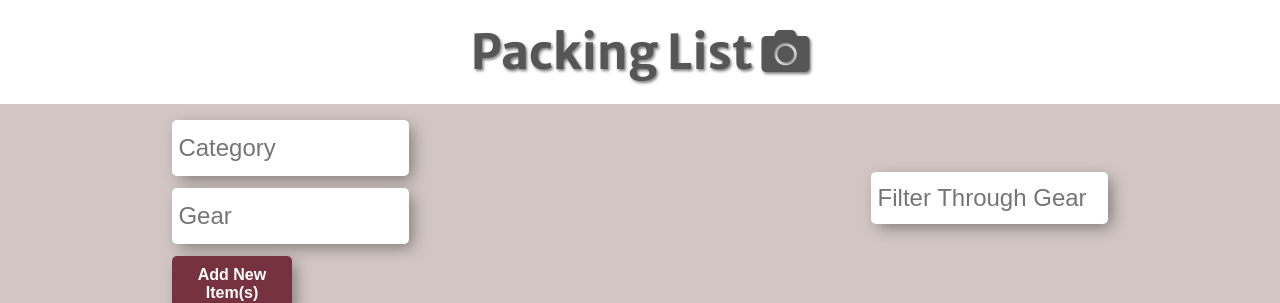
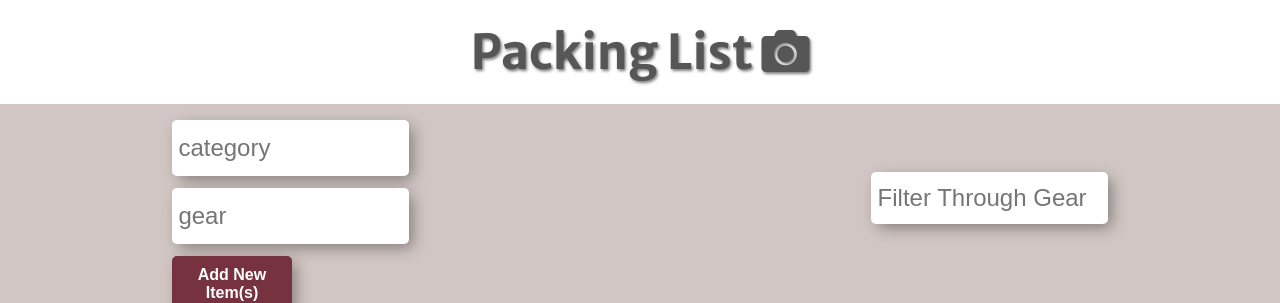
Before and after one commit to AndersonChristian-P/no_db_project_01, a React (Create React App) app: page / in a window 1280 px wide. Shown: the top 303 px of the page. Built offline with nearby package versions, Linux system fonts and the light colour scheme; no server answers.

Commit message:
css no longer capitalizes what is typed in

```diff
--- a/src/components/CreateNewItemForm/CreateNewItemForm.css
+++ b/src/components/CreateNewItemForm/CreateNewItemForm.css
@@ -20,7 +20,6 @@
 .create-item-input-category {
   width: 18.5vw;
   height: 7vh;
-  text-transform: capitalize;
   font-size: 1.5em;
   padding-left: 0.5vw;
   margin-bottom: 0.5em;
@@ -33,7 +32,6 @@
 .create-item-input-items {
   width: 18.5vw;
   height: 7vh;
-  text-transform: capitalize;
   font-size: 1.5em;
   padding-left: 0.5vw;
   margin-bottom: 0.5em;
```
